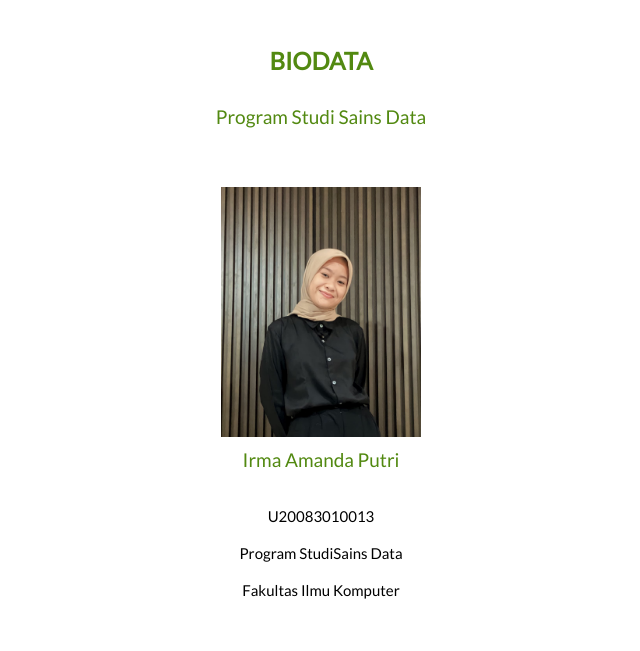
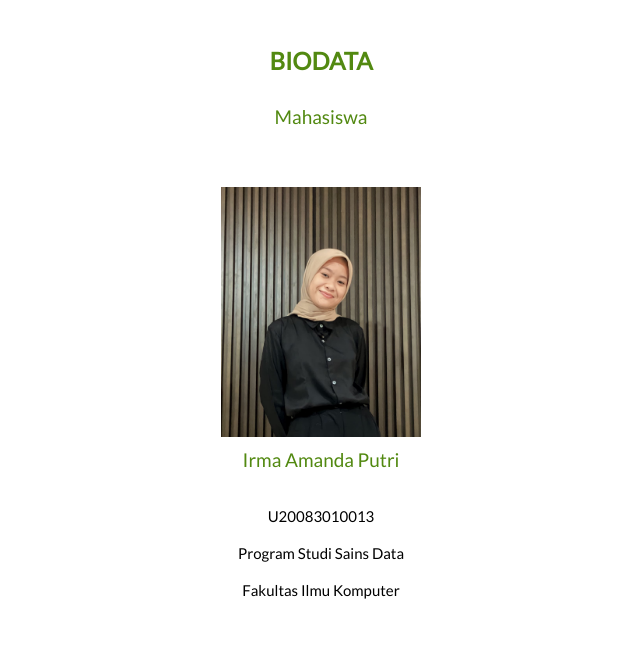
Before and after one commit to irmaamanda/deploy-anggur, a Flask app: page / in a window 1280 px wide. Shown: the part 1209-1860 px from the top of the page, without its empty margins (319-959 px from the left). Run offline with Flask 3, Linux system fonts and the light colour scheme.

Commit message:
Update index.html

```diff
--- a/templates/index.html
+++ b/templates/index.html
@@ -122,14 +122,14 @@
 	<div id="biodata" class="container-fluid text-center">
 		<br>
 		<h2>BIODATA</h2>
-		<h4>Program Studi Sains Data</h4>
+		<h4>Mahasiswa</h4>
 		<br>
 		<div class="row slideanim">
 			<div class="col-sm-15">
 				<img src={{ url_for('static', filename='/images/irma.jpg' ) }} width="200"></img>
 				<h4>Irma Amanda Putri</h4>
 				<p>U20083010013</p>
-				<p>Program StudiSains Data</p>
+				<p>Program Studi Sains Data</p>
 				<p>Fakultas Ilmu Komputer</p>
 			</div>
 	    </div>
```
